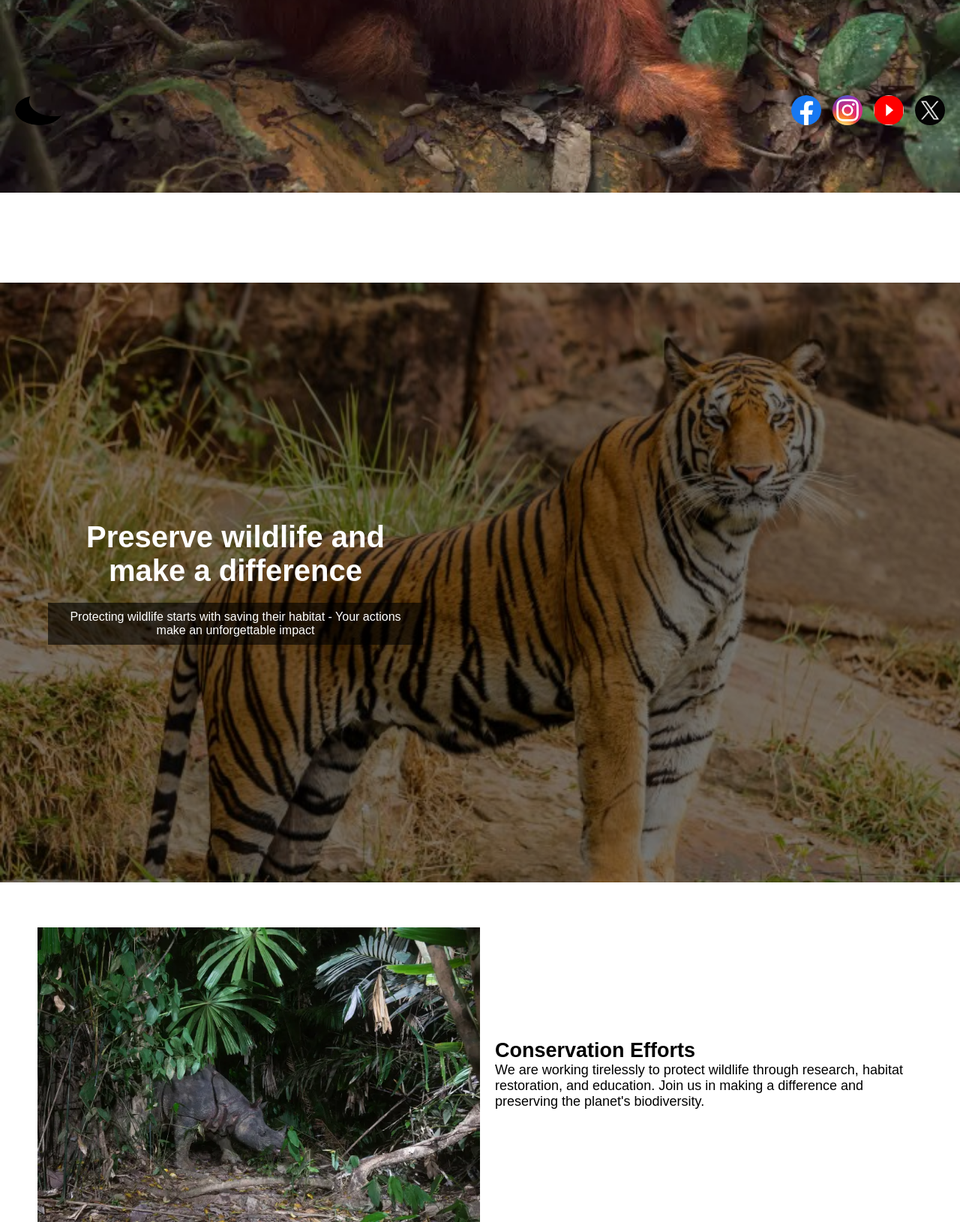
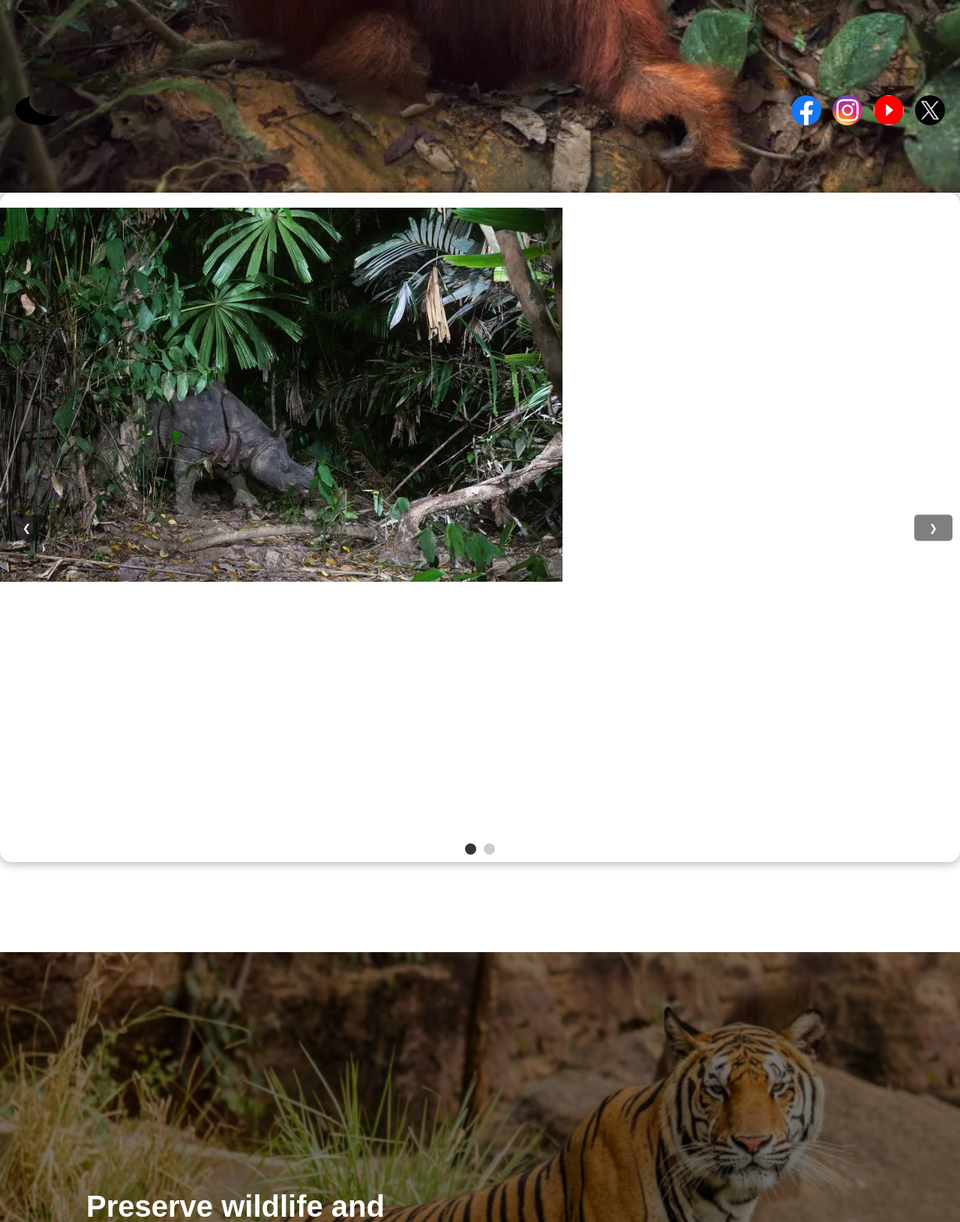
Before and after one commit to ZubRahman/Komodo-Hub, a Flask app: page / in a window 1280 px wide; the page is wider, and only the part inside the window is pictured. Shown: the part 613-2243 px from the top of that part at 75% size. Run offline with Flask 3, Linux system fonts and the light colour scheme.

Commit message:
Add files via upload

```diff
--- a/static/css/style.css
+++ b/static/css/style.css
@@ -216,3 +216,71 @@ div.background{
   bottom: 20px;
   left: 20px;
 }
+
+
+/* image slider */
+.slider {
+  padding: 20px 0;
+  width: 100%;
+  aspect-ratio: 3 / 2;
+  overflow: hidden;
+  border-radius: 15px;
+  box-shadow: 0 0 15px rgba(0, 0, 0, 0.4);
+  position: relative;
+  background-size: cover;
+}
+.slides {
+  display: flex;
+  width: 100%;
+  transition: transform 0.5s ease-in-out;
+}
+.slides img {
+  width: 100%;
+  height: 100%;
+  object-fit: cover;
+  opacity: 0;
+  transition: opacity 0.5s ease-in-out;
+}
+.slides img.active {
+  opacity: 1;
+}
+.nav-btn {
+  position: absolute;
+  top: 50%;
+  transform: translateY(-50%);
+  background: rgba(0, 0, 0, 0.5);
+  color: #fff;
+  border: none;
+  padding: 10px 20px;
+  cursor: pointer;
+  z-index: 1;
+  border-radius: 5px;
+}
+.nav-btn:hover {
+  background: rgba(0, 0, 0, 0.8);
+}
+.prev {
+  left: 10px;
+}
+.next {
+  right: 10px;
+}
+.dots {
+  position: absolute;
+  bottom: 10px;
+  left: 50%;
+  transform: translateX(-50%);
+  display: flex;
+  gap: 10px;
+}
+.dot {
+  width: 15px;
+  height: 15px;
+  background: #ccc;
+  border-radius: 50%;
+  cursor: pointer;
+  transition: background 0.3s;
+}
+.dot.active {
+  background: #333;
+}
--- a/templates/Index.html
+++ b/templates/Index.html
@@ -205,6 +205,8 @@
         </div>
     </nav>
 
+
+
     <!-- Background image below the navbar -->
     <div class="background-container">
         <div class="content">
@@ -212,6 +214,26 @@
             <p>Dedicated to the conservation and protection of wildlife.</p>
         </div>
     </div>
+
+
+
+
+
+    <div class="slider">
+        <div class="slides">
+          <img src="/static/images/rhino.webp" alt="Image 1" class="active">
+          <img src="/static/images/wildlifeimage.png" alt="Image 2">
+        </div>
+        <button class="nav-btn prev" onclick="moveSlide(-1)">&#10094;</button>
+        <button class="nav-btn next" onclick="moveSlide(1)">&#10095;</button>
+        <div class="dots">
+          <div class="dot active" onclick="currentSlide(0)"></div>
+          <div class="dot" onclick="currentSlide(1)"></div>
+        </div>
+    </div>
+
+
+
 
     <div class="container">
         <div class="overlay"> </div>
@@ -275,6 +297,30 @@
             var element = document.body;
             element.classList.toggle("dark-mode");
             }
+        let index = 0;
+        const slides = document.querySelectorAll('.slides img');
+        const dots = document.querySelectorAll('.dot');
+        const totalSlides = slides.length;
+
+        function moveSlide(step) {
+            slides[index].classList.remove('active');
+            dots[index].classList.remove('active');
+            index += step;
+            if (index >= totalSlides) index = 0;
+            if (index < 0) index = totalSlides - 1;
+            slides[index].classList.add('active');
+            dots[index].classList.add('active');
+        }
+
+        function currentSlide(n) {
+            slides[index].classList.remove('active');
+            dots[index].classList.remove('active');
+            index = n;
+            slides[index].classList.add('active');
+            dots[index].classList.add('active');
+        }
+
+        setInterval(() => moveSlide(1), 3000); // Auto Slide Every 3 Seconds
     </script>
 
 
```
Also changed, not shown: static/images/dolphin.webp (added), static/images/welcome.png (added).
